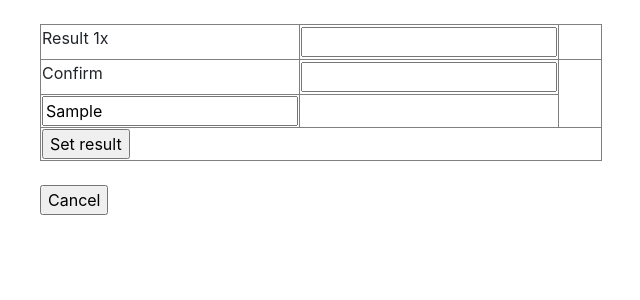
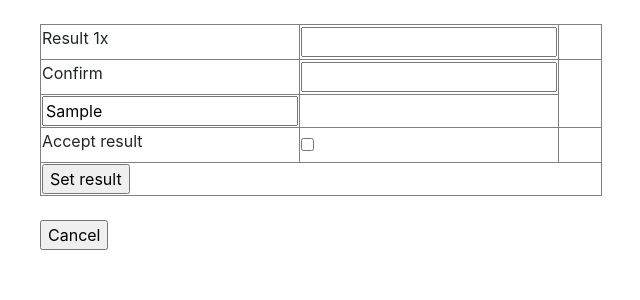
Before and after one commit to Jsos17/Vedonlyonti1X2, a Python web app: template application/templates/matches/set_result.html in a window 1280 px wide. Shown: the part 80-380 px from the top of the page, without its empty margins (45-685 px from the left). Run offline with Jinja, Linux system fonts and the light colour scheme; the template is opened without the code that fills it: most values are stand-ins (such as "Sample title", 1, 10 or a date in 2020); form fields are guessed from the names that the template uses; some libraries are stand-ins or nearby versions.

Commit message:
Tuloksen asettamiseen lisätty vielä pakollinen checkbox, jotta väärien tulosten asettamismahdollisuus vahingossa minimoidaan

```diff
--- a/application/matches/forms.py
+++ b/application/matches/forms.py
@@ -1,5 +1,5 @@
 from flask_wtf import FlaskForm
-from wtforms import DateTimeField, IntegerField, StringField, HiddenField, validators
+from wtforms import DateTimeField, IntegerField, StringField, HiddenField, BooleanField, validators
 
 def validate_probabilities(form, field):
     try:
@@ -30,6 +30,7 @@ def validate_old_result(form, field):
 class SetResultForm(FlaskForm):
     result_1x2 = StringField("Result (void, 1, x, 2)", [validators.AnyOf(values=("void", "1", "x", "2")), validators.EqualTo('confirm', message='The result must match')])
     confirm = StringField("Confirm setting of result by typing it again (void, 1, x, 2)")
+    accept_result = BooleanField("Check the box to confirm the result",validators=[validators.Required()])
     old_result = HiddenField("", validators=[validate_old_result])
 
     class Meta:
--- a/application/templates/matches/set_result.html
+++ b/application/templates/matches/set_result.html
@@ -29,6 +29,17 @@
 			</td>
 		</tr>
 		<tr>
+			<td>{{ form.accept_result.label }}</td>
+			<td>{{ form.accept_result }}</td>
+			<td>
+				<ul>
+					{% for error in form.accept_result.errors %}
+					<li>{{ error }}</li>
+					{% endfor %}
+				</ul>
+			</td>
+		</tr>
+		<tr>
 			<td colspan="5">
 				<input type="submit" value="Set result"/>
 			</td>
```
